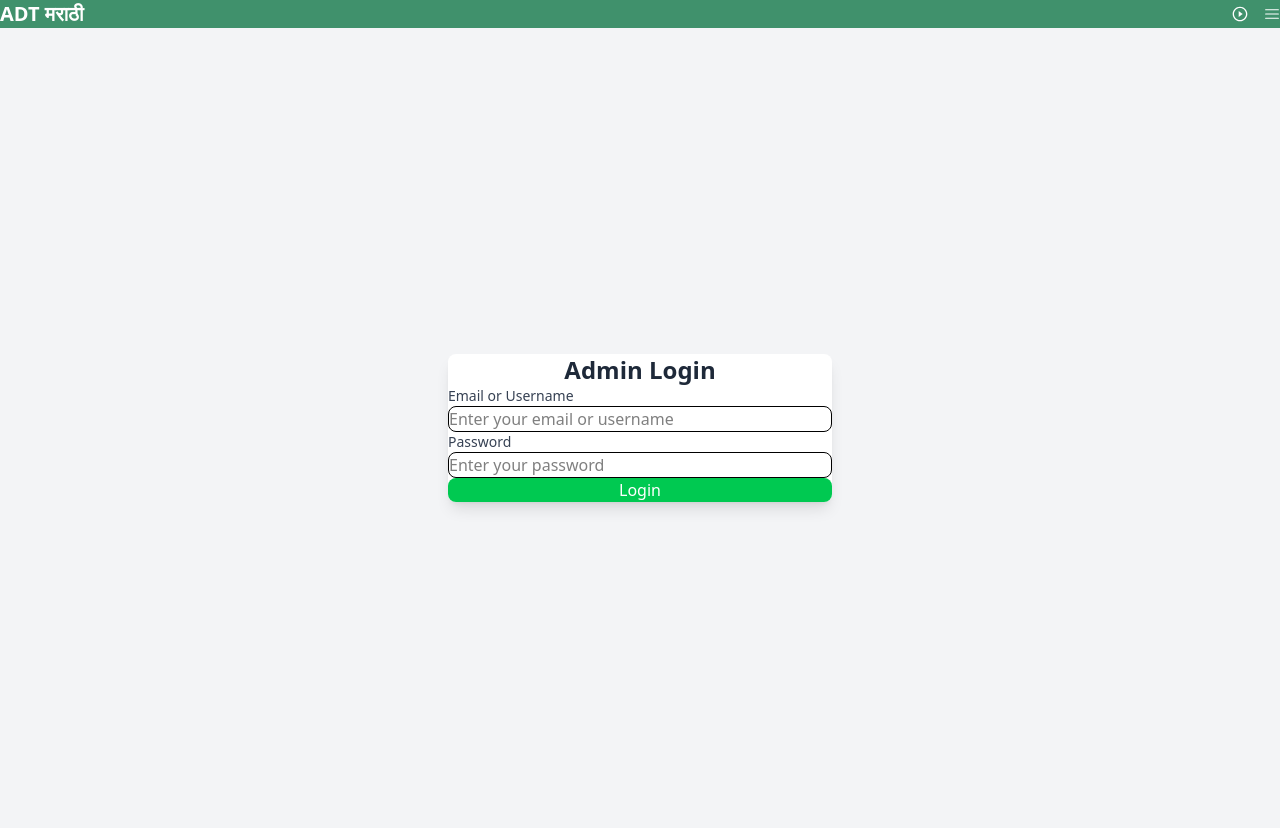
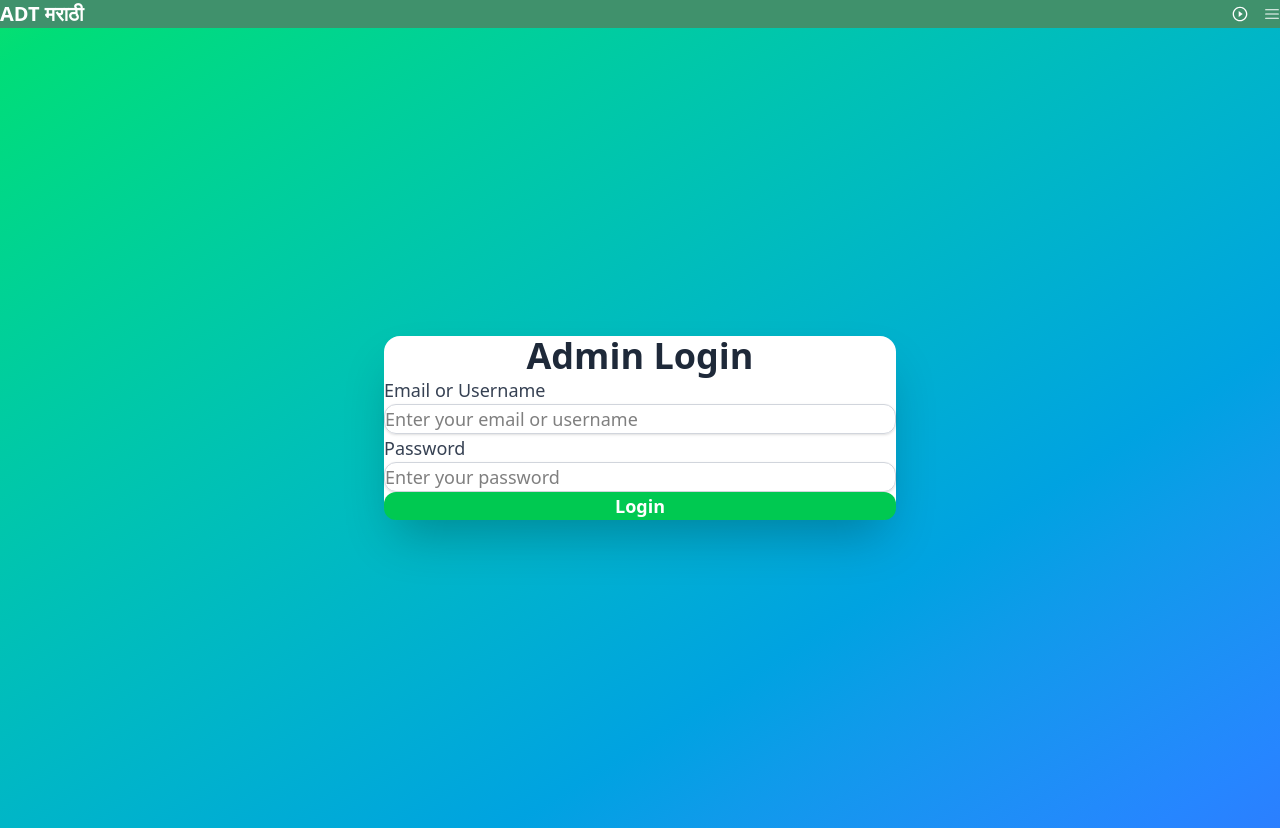
Before and after one commit to AKashT1729/ADTmarathi-frontend, a React (Vite) app: page / in a window 1280 px wide. Built offline with nearby package versions, Linux system fonts and the light colour scheme.

Commit message:
Enhance LogIn component UI and error handling; improve input styles and layout

```diff
--- a/src/pages/LogIn.jsx
+++ b/src/pages/LogIn.jsx
@@ -2,7 +2,7 @@ import React, { useState } from "react";
 import axios from "axios";
 
 const LogIn = () => {
-  const [identifier, setIdentifier] = useState(""); // State for email or username
+  const [identifier, setIdentifier] = useState("");
   const [password, setPassword] = useState("");
   const [error, setError] = useState("");
   const [loading, setLoading] = useState(false);
@@ -14,35 +14,35 @@ const LogIn = () => {
 
     try {
       const response = await axios.post("/api/v1/admin/login", {
-        identifier, // Can be email or username
+        identifier,
         password,
       });
+
       console.log("Login successful:", response.data);
-      // Redirect or handle successful login
+      // TODO: Handle success (e.g., redirect or save token)
     } catch (err) {
-      setError(err.response?.data?.message || "Something went wrong");
+      setError(err.response?.data?.message || "Login failed. Please try again.");
     } finally {
       setLoading(false);
     }
   };
 
   return (
-    <div className="flex items-center justify-center min-h-screen bg-gray-100 px-4">
-      <div className="w-full max-w-sm p-8 bg-white rounded-lg shadow-lg"> {/* Increased padding */}
-        <h2 className="text-2xl font-bold text-center text-gray-800 mb-8"> {/* Increased margin-bottom */}
+    <div className="min-h-screen bg-gradient-to-br from-green-400 to-blue-500 flex items-center justify-center px-4">
+      <div className="w-full max-w-lg bg-white p-10 rounded-2xl shadow-2xl">
+        <h2 className="text-4xl font-extrabold text-center text-gray-800 mb-8">
           Admin Login
         </h2>
+
         {error && (
-          <div className="mb-6 text-sm text-red-600 bg-red-100 p-3 rounded"> {/* Increased margin-bottom */}
+          <div className="mb-6 text-base text-red-600 bg-red-100 p-4 rounded-lg border border-red-200">
             {error}
           </div>
         )}
-        <form onSubmit={handleLogin}>
-          <div className="mb-6"> {/* Increased margin-bottom */}
-            <label
-              htmlFor="identifier"
-              className="block text-sm font-medium text-gray-700"
-            >
+
+        <form onSubmit={handleLogin} className="space-y-6">
+          <div>
+            <label htmlFor="identifier" className="block text-lg font-medium text-gray-700">
               Email or Username
             </label>
             <input
@@ -50,16 +50,15 @@ const LogIn = () => {
               id="identifier"
               value={identifier}
               onChange={(e) => setIdentifier(e.target.value)}
-              className="w-full px-4 py-2 mt-1 border rounded-lg focus:outline-none focus:ring-2 focus:ring-green-500"
+              autoComplete="username"
               placeholder="Enter your email or username"
               required
+              className="w-full mt-2 px-5 py-3 text-lg border border-gray-300 rounded-xl shadow-sm focus:outline-none focus:ring-2 focus:ring-green-500 focus:border-transparent"
             />
           </div>
-          <div className="mb-8"> {/* Increased margin-bottom */}
-            <label
-              htmlFor="password"
-              className="block text-sm font-medium text-gray-700"
-            >
+
+          <div>
+            <label htmlFor="password" className="block text-lg font-medium text-gray-700">
               Password
             </label>
             <input
@@ -67,15 +66,21 @@ const LogIn = () => {
               id="password"
               value={password}
               onChange={(e) => setPassword(e.target.value)}
-              className="w-full px-4 py-2 mt-1 border rounded-lg focus:outline-none focus:ring-2 focus:ring-green-500"
+              autoComplete="current-password"
               placeholder="Enter your password"
               required
+              className="w-full mt-2 px-5 py-3 text-lg border border-gray-300 rounded-xl shadow-sm focus:outline-none focus:ring-2 focus:ring-green-500 focus:border-transparent"
             />
           </div>
+
           <button
             type="submit"
-            className="w-full px-4 py-2 text-white bg-green-500 rounded-lg hover:bg-green-600 focus:outline-none focus:ring-2 focus:ring-green-500"
             disabled={loading}
+            className={`w-full py-3 text-lg text-white font-semibold rounded-xl transition duration-200 ${
+              loading
+                ? "bg-green-400 cursor-not-allowed"
+                : "bg-green-500 hover:bg-green-600"
+            } focus:outline-none focus:ring-2 focus:ring-green-500 focus:ring-offset-1`}
           >
             {loading ? "Logging in..." : "Login"}
           </button>
```
